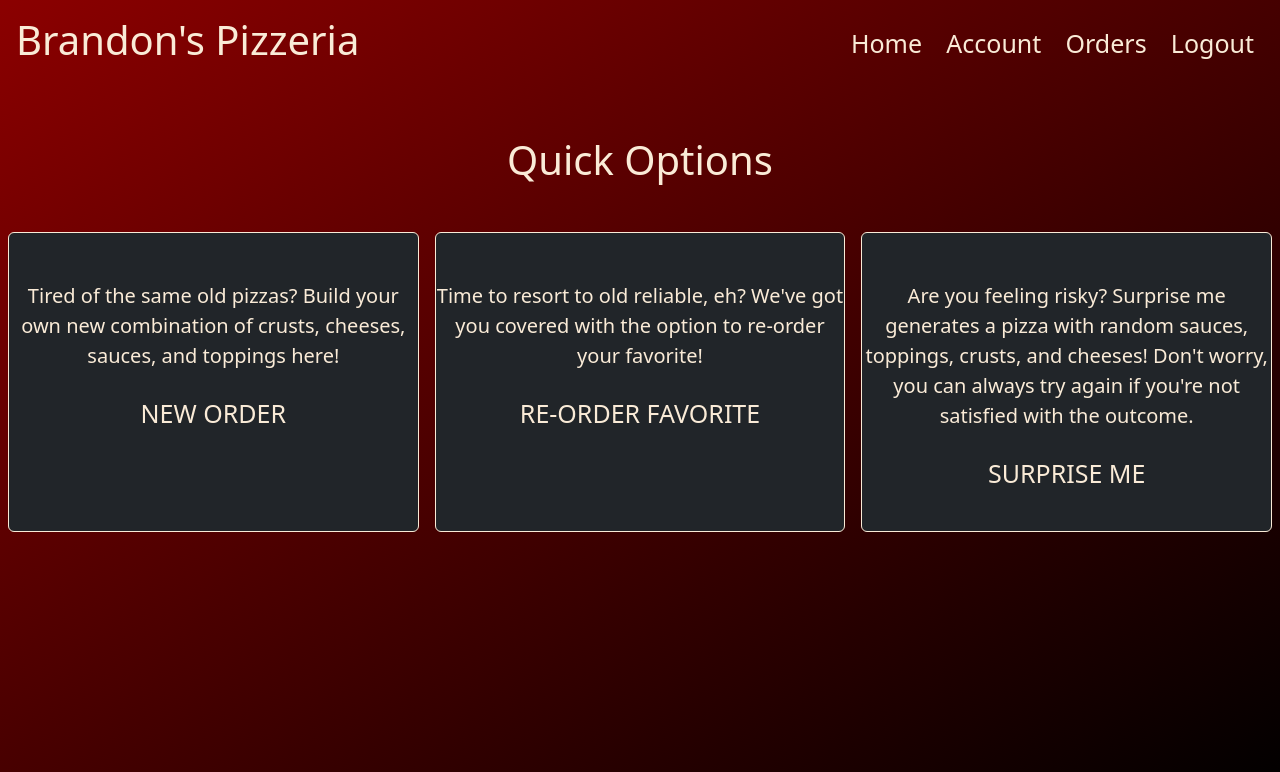
After one commit to Brando129/brandons_pizzeria, a Flask app: template flask_app/templates/homepage.html in a window 1280 px wide. The commit adds this page. Shown: the top 772 px of the page. Run offline with Flask 3, Linux system fonts and the light colour scheme; the template is opened without the code that fills it, so the values that code supplies are empty.

Commit message:
Building the quick options cards on the homepage.

```diff
--- a/flask_app/static/css/style.css
+++ b/flask_app/static/css/style.css
@@ -43,8 +43,35 @@
     color: antiquewhite;
 }
 
+/* Sign up button */
 .sign_up_btn {
     color: antiquewhite;
     background-color: lightslategray;
     font-size: 20px;
 }
+
+/* Navbar Links */
+.navbar_links {
+    font-size: 25px;
+    text-decoration: none;
+    color: antiquewhite;
+    margin: 0px 10px 0px 10px;
+}
+
+/* Quick options subtitle */
+.quick_opt {
+    color: antiquewhite;
+}
+
+/* Quick option cards */
+div.card {
+    height: 300px;
+    width: 100%;
+    border: 1px solid antiquewhite;
+}
+
+/* Quick option text */
+.quick_opt_txt {
+    font-size: 20px;
+    color: antiquewhite;
+}
--- /dev/null
+++ b/flask_app/templates/homepage.html
@@ -0,0 +1,62 @@
+<!DOCTYPE html>
+<html lang="en">
+<head>
+    <meta charset="UTF-8">
+    <meta name="viewport" content="width=device-width, initial-scale=1.0">
+    <!-- CSS Link -->
+    <link rel="stylesheet" href="/static/css/style.css">
+    <!-- Bootstrap Link -->
+    <link href="https://cdn.jsdelivr.net/npm/bootstrap@5.3.0/dist/css/bootstrap.min.css" rel="stylesheet"
+    integrity="sha384-9ndCyUaIbzAi2FUVXJi0CjmCapSmO7SnpJef0486qhLnuZ2cdeRhO02iuK6FUUVM" crossorigin="anonymous">
+    <!-- Bootswatch -->
+    <!-- <link rel="stylesheet" href="{{ url_for('static', filename='/css/bootstrap.min.css') }}"> -->
+    <!-- Font Links -->
+    <!-- <link rel="preconnect" href="https://fonts.googleapis.com">
+    <link rel="preconnect" href="https://fonts.gstatic.com" crossorigin>
+    <link href="https://fonts.googleapis.com/css2?family=Dancing+Script&family=Roboto:ital@1&display=swap" rel="stylesheet"> -->
+    <title>Brandon's Pizzeria Homepage</title>
+</head>
+<body class="background">
+    <!-- Page Container -->
+    <div class="col-12">
+        <!-- Banner -->
+        <div class="d-flex justify-content-between align-items-center p-3">
+            <h1 class="proj_title">Brandon's Pizzeria</h1>
+            <div>
+                <a class="navbar_links" href="#">Home</a>
+                <a class="navbar_links" href="#">Account</a>
+                <a class="navbar_links" href="#">Orders</a>
+                <a class="navbar_links" href="/logout">Logout</a>
+            </div>
+        </div>
+        <!-- End of Banner -->
+        <h1 class="quick_opt text-center my-5">Quick Options</h1>
+        <div class="d-flex justify-content-between align-items-center">
+            <div class="card bg-dark mx-2">
+                <p class="quick_opt_txt text-center mt-5">
+                    Tired of the same old pizzas? Build your own
+                    new combination of crusts, cheeses, sauces, and toppings here!
+                </p>
+                <a class="text-center navbar_links my-2" href="/create_order">NEW ORDER</a>
+            </div>
+            <div class="card bg-dark mx-2">
+                <p class="quick_opt_txt text-center mt-5">
+                    Time to resort to old reliable, eh? We've got you covered
+                    with the option to re-order your favorite!
+                </p>
+                <a class="text-center navbar_links my-2" href="/create_order">RE-ORDER FAVORITE</a>
+            </div>
+            <div class="card bg-dark mx-2">
+                <p class="quick_opt_txt text-center mt-5">
+                    Are you feeling risky? Surprise me generates a pizza
+                    with random sauces, toppings, crusts, and cheeses! Don't
+                    worry, you can always try again if you're not satisfied
+                    with the outcome.
+                </p>
+                <a class="text-center navbar_links my-2" href="/create_order">SURPRISE ME</a>
+            </div>
+        </div>
+    </div>
+    <!-- End of Page Container -->
+</body>
+</html>
```
Also changed, not shown: flask_app/controllers/controllers_users.py (+5 -2 lines), flask_app/templates/login.html (+10 -1 lines), flask_app/templates/registration.html (+11 -1 lines), 1 other file.
